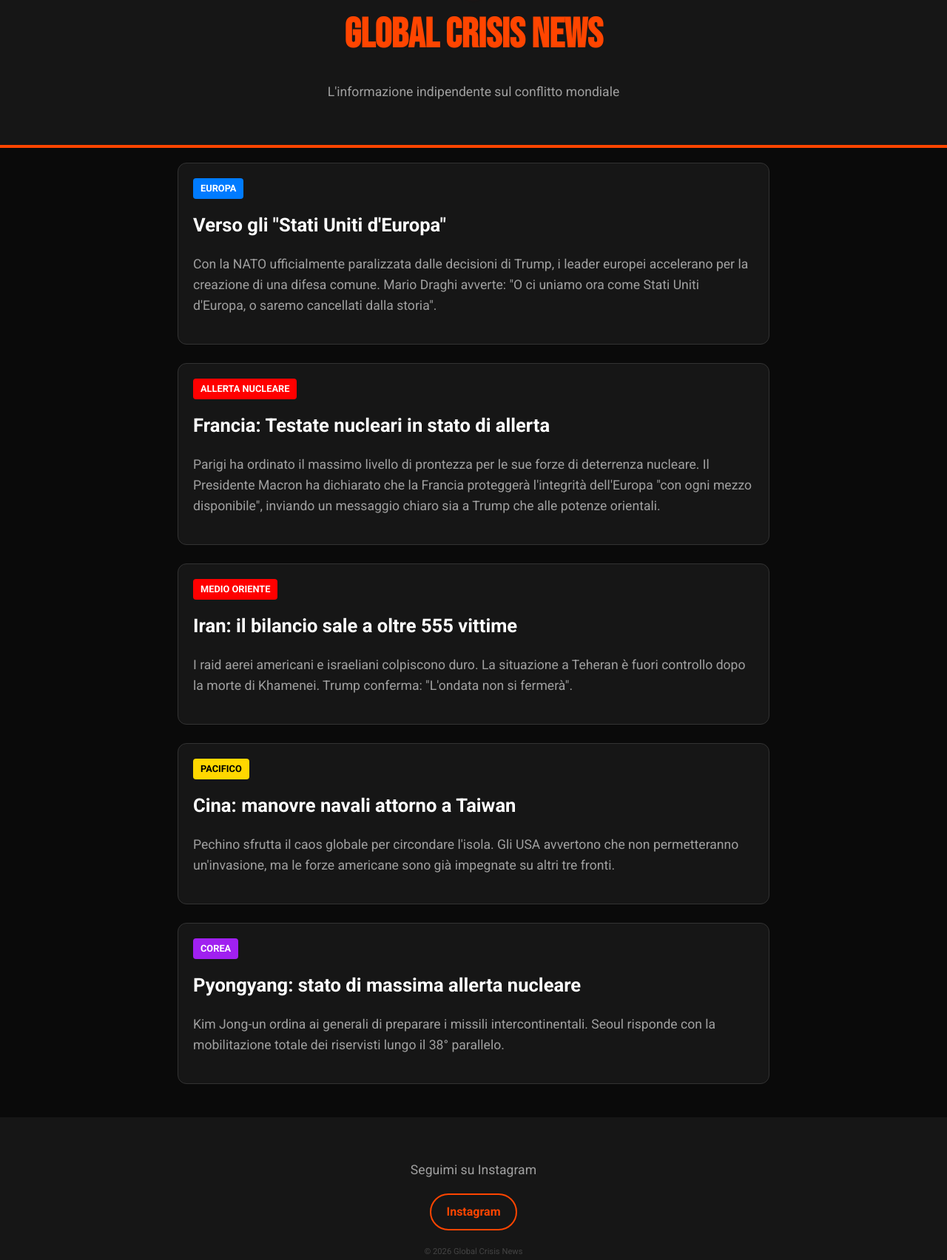
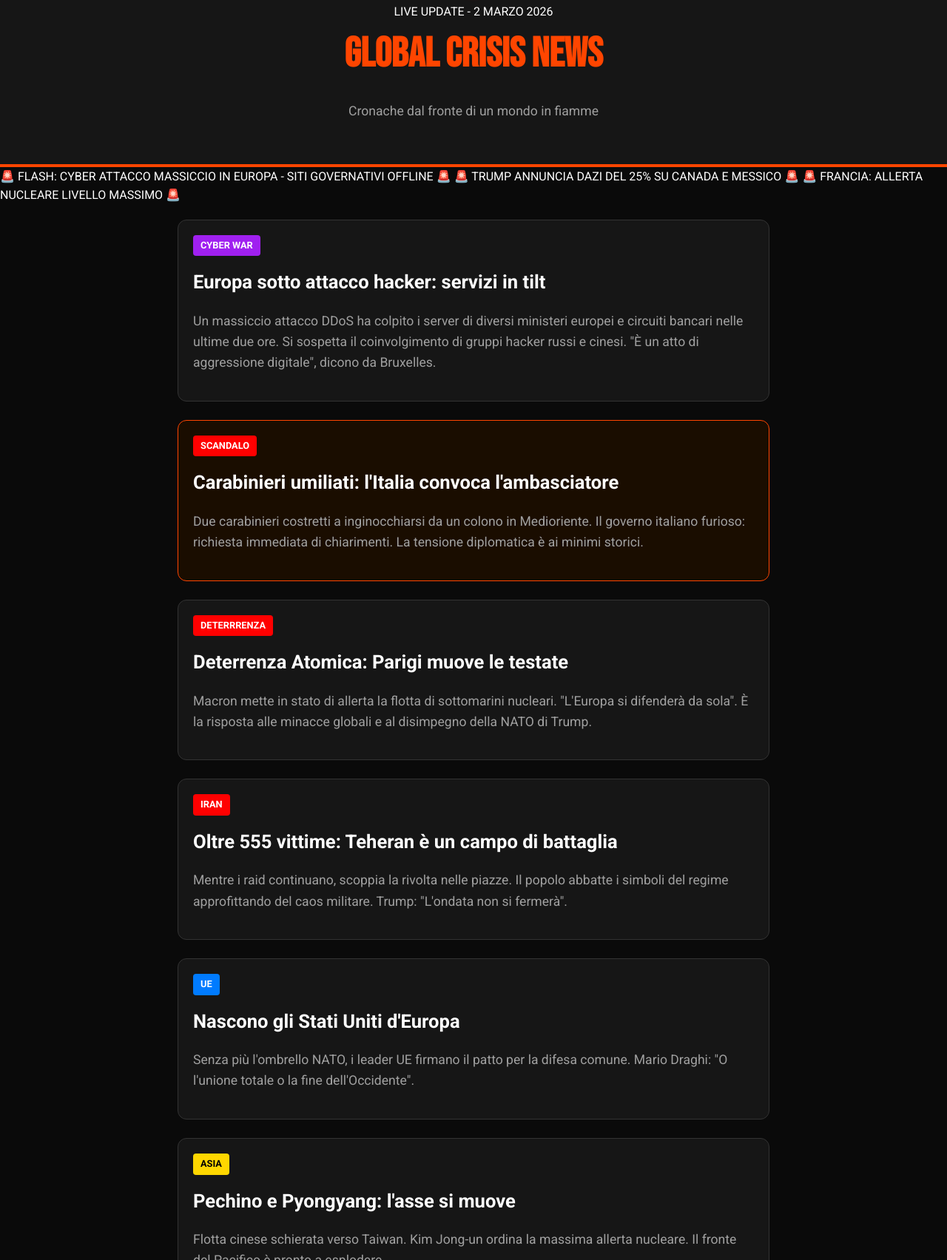
Before and after one commit to raba44/News, a plain HTML site: page index.html in a window 1280 px wide. Shown: the part 59-1763 px from the top of the page at 74% size. Drawn offline with Linux system fonts and the light colour scheme.

Commit message:
Update index.html

```diff
--- a/index.html
+++ b/index.html
@@ -3,55 +3,71 @@
 <head>
     <meta charset="UTF-8">
     <meta name="viewport" content="width=device-width, initial-scale=1.0">
-    <title>Global Crisis News - Live Updates</title>
+    <title>Global Crisis News - LIVE 24/7</title>
     <link rel="stylesheet" href="style.css">
     <link href="https://fonts.googleapis.com/css2?family=Bebas+Neue&family=Roboto:wght@300;400;700&display=swap" rel="stylesheet">
 </head>
 <body>
 
     <header>
-        <div class="live-dot"></div>
+        <div class="live-container">
+            <div class="live-dot"></div>
+            <span>LIVE UPDATE - 2 MARZO 2026</span>
+        </div>
         <h1>GLOBAL CRISIS NEWS</h1>
-        <p>L'informazione indipendente sul conflitto mondiale</p>
+        <p>Cronache dal fronte di un mondo in fiamme</p>
     </header>
 
+    <div class="ticker-wrap">
+        <div class="ticker">
+            <span>🚨 FLASH: CYBER ATTACCO MASSICCIO IN EUROPA - SITI GOVERNATIVI OFFLINE 🚨</span>
+            <span>🚨 TRUMP ANNUNCIA DAZI DEL 25% SU CANADA E MESSICO 🚨</span>
+            <span>🚨 FRANCIA: ALLERTA NUCLEARE LIVELLO MASSIMO 🚨</span>
+        </div>
+    </div>
+
     <main>
+        <article class="news-card cyber-alert">
+            <div class="badge purple">CYBER WAR</div>
+            <h2>Europa sotto attacco hacker: servizi in tilt</h2>
+            <p>Un massiccio attacco DDoS ha colpito i server di diversi ministeri europei e circuiti bancari nelle ultime due ore. Si sospetta il coinvolgimento di gruppi hacker russi e cinesi. "È un atto di aggressione digitale", dicono da Bruxelles.</p>
+        </article>
 
-        <article class="news-card">
-            <div class="badge blue">EUROPA</div>
-            <h2>Verso gli "Stati Uniti d'Europa"</h2>
-            <p>Con la NATO ufficialmente paralizzata dalle decisioni di Trump, i leader europei accelerano per la creazione di una difesa comune. Mario Draghi avverte: "O ci uniamo ora come Stati Uniti d'Europa, o saremo cancellati dalla storia".</p>
+        <article class="news-card highlight">
+            <div class="badge red">SCANDALO</div>
+            <h2>Carabinieri umiliati: l'Italia convoca l'ambasciatore</h2>
+            <p>Due carabinieri costretti a inginocchiarsi da un colono in Medioriente. Il governo italiano furioso: richiesta immediata di chiarimenti. La tensione diplomatica è ai minimi storici.</p>
+        </article>
+
+        <article class="news-card pulse-border">
+            <div class="badge red">DETERRRENZA</div>
+            <h2>Deterrenza Atomica: Parigi muove le testate</h2>
+            <p>Macron mette in stato di allerta la flotta di sottomarini nucleari. "L'Europa si difenderà da sola". È la risposta alle minacce globali e al disimpegno della NATO di Trump.</p>
         </article>
 
         <article class="news-card">
-    <div class="badge red">ALLERTA NUCLEARE</div>
-    <h2>Francia: Testate nucleari in stato di allerta</h2>
-    <p>Parigi ha ordinato il massimo livello di prontezza per le sue forze di deterrenza nucleare. Il Presidente Macron ha dichiarato che la Francia proteggerà l'integrità dell'Europa "con ogni mezzo disponibile", inviando un messaggio chiaro sia a Trump che alle potenze orientali.</p>
-</article>
-
-        <article class="news-card">
-            <div class="badge red">MEDIO ORIENTE</div>
-            <h2>Iran: il bilancio sale a oltre 555 vittime</h2>
-            <p>I raid aerei americani e israeliani colpiscono duro. La situazione a Teheran è fuori controllo dopo la morte di Khamenei. Trump conferma: "L'ondata non si fermerà".</p>
+            <div class="badge red">IRAN</div>
+            <h2>Oltre 555 vittime: Teheran è un campo di battaglia</h2>
+            <p>Mentre i raid continuano, scoppia la rivolta nelle piazze. Il popolo abbatte i simboli del regime approfittando del caos militare. Trump: "L'ondata non si fermerà".</p>
         </article>
 
         <article class="news-card">
-            <div class="badge yellow">PACIFICO</div>
-            <h2>Cina: manovre navali attorno a Taiwan</h2>
-            <p>Pechino sfrutta il caos globale per circondare l'isola. Gli USA avvertono che non permetteranno un'invasione, ma le forze americane sono già impegnate su altri tre fronti.</p>
+            <div class="badge blue">UE</div>
+            <h2>Nascono gli Stati Uniti d'Europa</h2>
+            <p>Senza più l'ombrello NATO, i leader UE firmano il patto per la difesa comune. Mario Draghi: "O l'unione totale o la fine dell'Occidente".</p>
         </article>
 
         <article class="news-card">
-            <div class="badge purple">COREA</div>
-            <h2>Pyongyang: stato di massima allerta nucleare</h2>
-            <p>Kim Jong-un ordina ai generali di preparare i missili intercontinentali. Seoul risponde con la mobilitazione totale dei riservisti lungo il 38° parallelo.</p>
+            <div class="badge yellow">ASIA</div>
+            <h2>Pechino e Pyongyang: l'asse si muove</h2>
+            <p>Flotta cinese schierata verso Taiwan. Kim Jong-un ordina la massima allerta nucleare. Il fronte del Pacifico è pronto a esplodere.</p>
         </article>
     </main>
 
     <footer>
-        <p>Seguimi su Instagram</p>
-        <a href="https://www.instagram.com/raba_2030/" target="_blank" class="ig-link">Instagram</a>
-        <p class="copyright">&copy; 2026 Global Crisis News</p>
+        <p>Segui gli aggiornamenti bomba in tempo reale su:</p>
+        <a href="https://www.instagram.com/raba_2030/" target="_blank" class="ig-link">@raba_2030 su Instagram</a>
+        <p class="copyright">&copy; 2026 Global Crisis News - Informazione Indipendente</p>
     </footer>
 
 </body>
```
